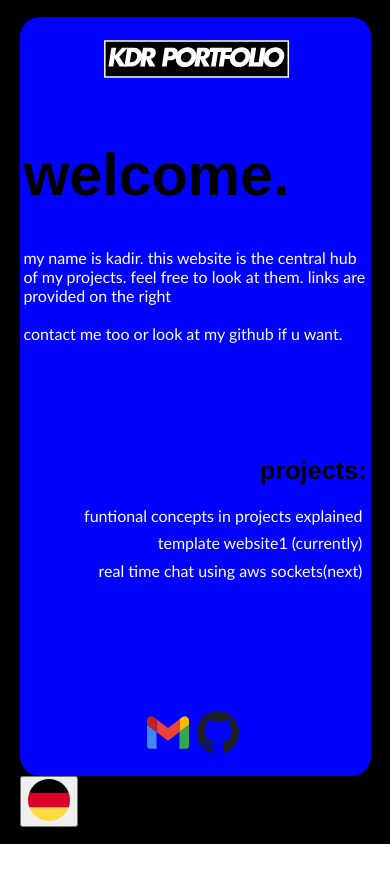
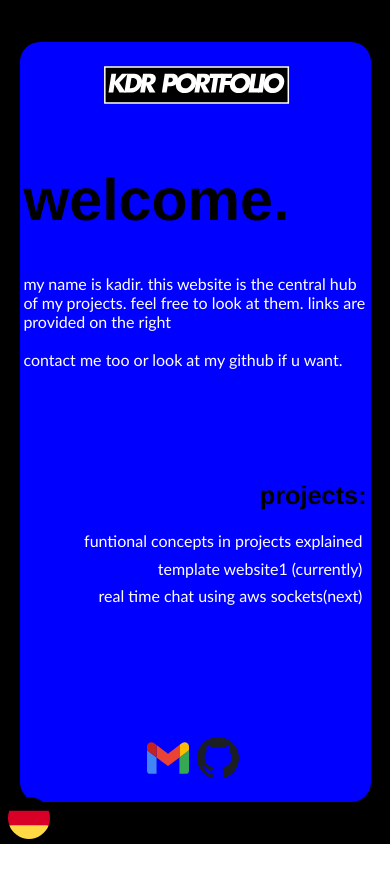
Before and after one commit to kadirtikil/portfolio, a React (Vite) app: page / in a window 390 px wide. Shown: the top 882 px of the page. Before the commit the page ends 861 px from the top, so only its background shows below. Built offline with nearby package versions, Linux system fonts and the light colour scheme.

Commit message:
fixed the language button on mobile

```diff
--- a/src/App.css
+++ b/src/App.css
@@ -60,6 +60,27 @@
     height: 100%;
     width: 100%;
     position: absolute;
+  }
+
+  button {
+    background-color: transparent;
+    border: transparent;
+
+    position: fixed;
+    bottom: 0.5vh;
+    left: 0.5vw;
+
+    display: flex;
+    justify-content: center;
+    align-items: center;
+  }
+
+  button:hover {
+    background-color: rgba(7, 100, 112, 0.4);
+    box-shadow: 0 0 10px rgba(3, 71, 172, 0.9);
+    border-radius: 10px;
+
+    cursor: pointer;
   }
 }
 
```
Also changed, not shown: 7 other files (tests, documents, lock files or other folders).
